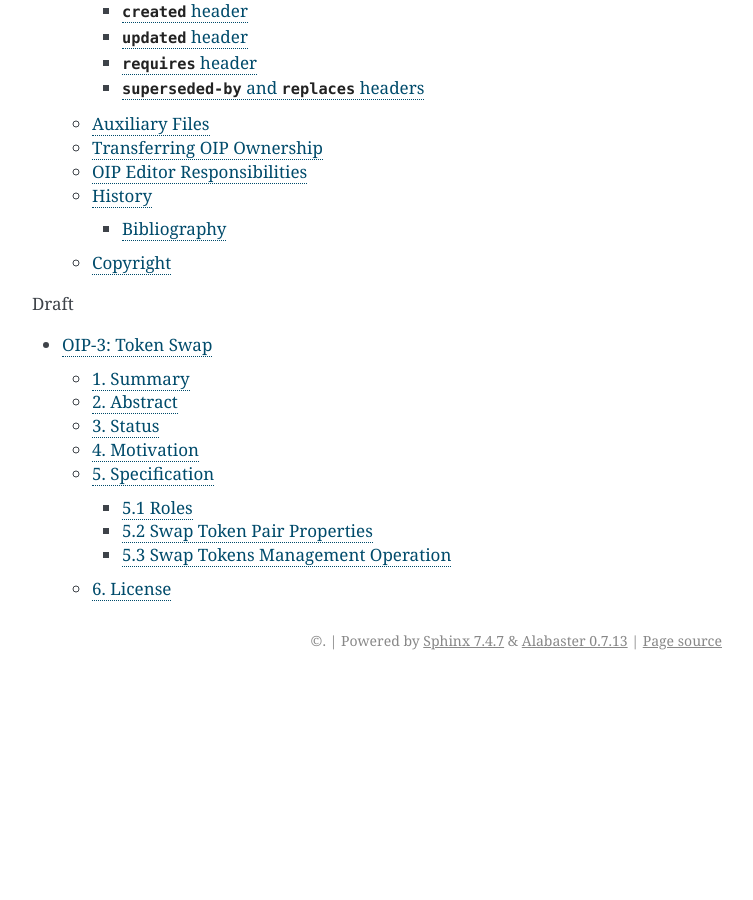
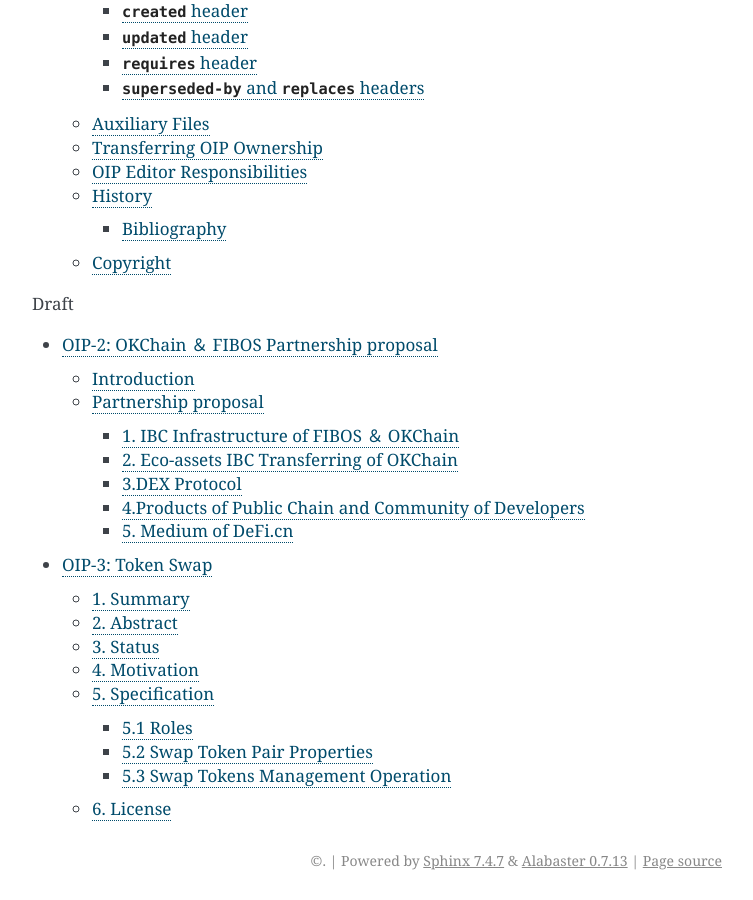
Before and after one commit to okx/KIPs, a Sphinx documentation site: the page built from docs/index.rst, in a window 1280 px wide and 900 px high, scrolled down 1630 px. Shown: the whole window, without its empty margins (388-1141 px from the left). Built offline with Sphinx 7.4.7, drawn with Linux system fonts in a browser that asks for light colours; before the commit the page ends 2310 px from its top, so only the background shows below that.

Commit message:
update menu

```diff
--- a/docs/index.rst
+++ b/docs/index.rst
@@ -70,6 +70,7 @@
    :maxdepth: 3
    :caption: Draft
 
+   draft/OIP-2
    draft/OIP-3
 
 .. toctree::
```
